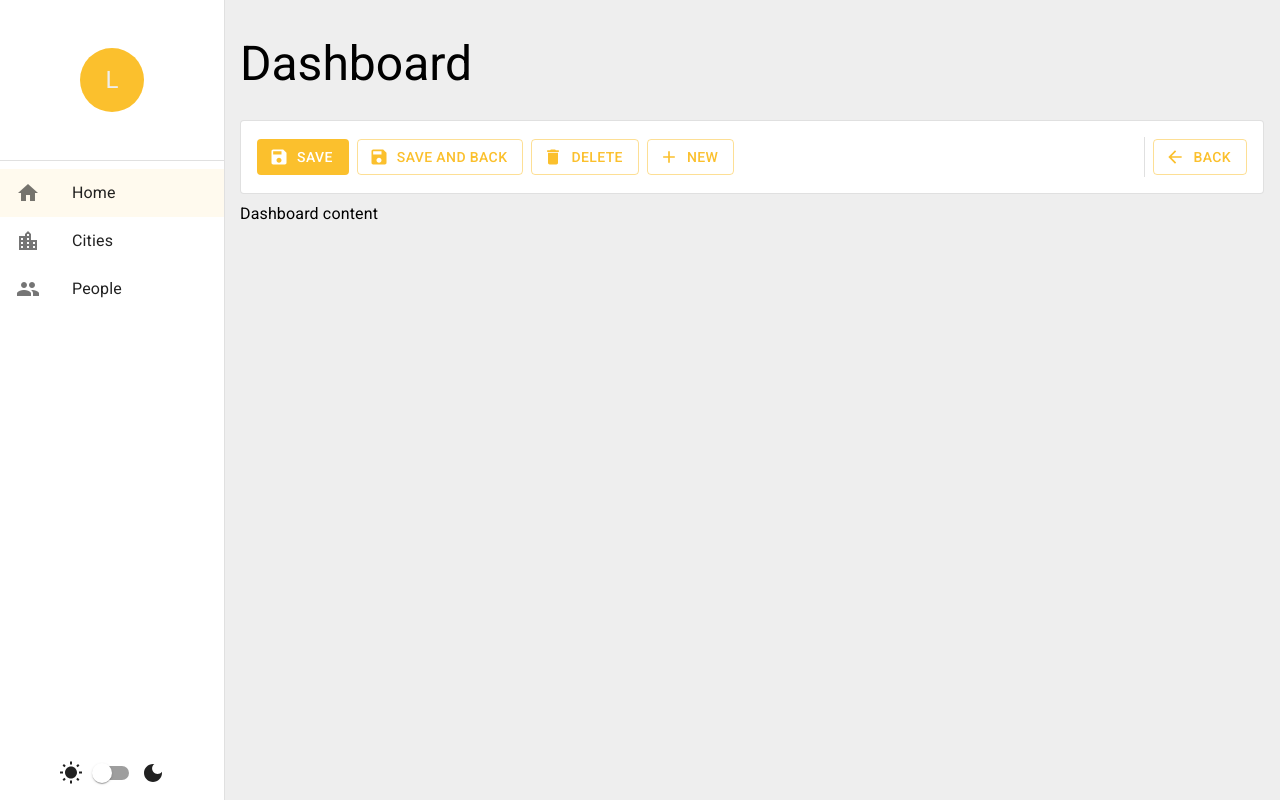
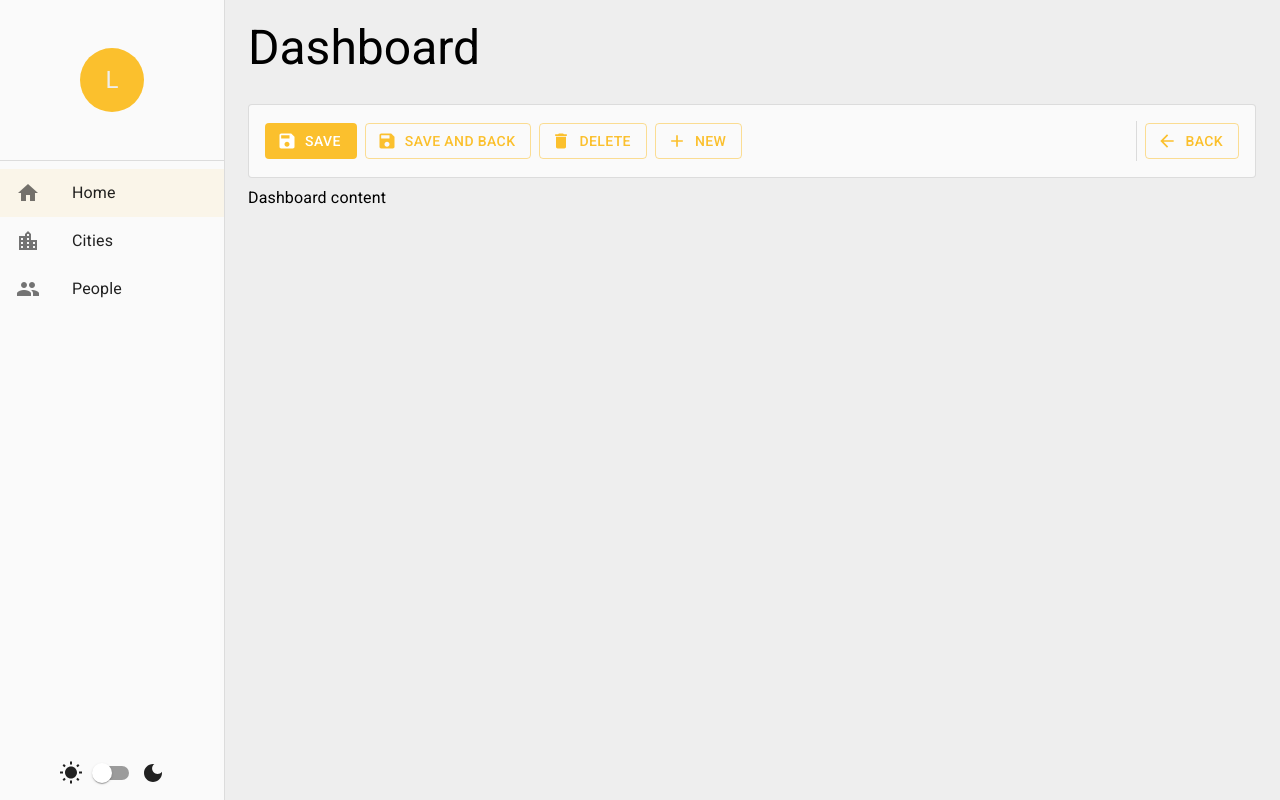
Before and after one commit to lorenzocesconetto/ts-material-ui, a React (Create React App) app: page / in a window 1280 px wide. Built offline with nearby package versions, Linux system fonts and the light colour scheme.

Commit message:
bugfix: scroll + light theme paper color

```diff
--- a/src/components/Sidebar.tsx
+++ b/src/components/Sidebar.tsx
@@ -73,7 +73,11 @@ const Sidebar = ({ children }: ISidebarProps) => {
           <ThemeToggle />
         </Box>
       </Drawer>
-      <Box p={2} marginLeft={isScreenXs ? 0 : theme.spacing(28)}>
+      <Box
+        height="100vh"
+        overflow="auto"
+        marginLeft={isScreenXs ? 0 : theme.spacing(28)}
+      >
         {children}
       </Box>
     </>
--- a/src/layouts/Base.tsx
+++ b/src/layouts/Base.tsx
@@ -23,7 +23,7 @@ const Base = ({ children, title, toolbar }: IBaseProps) => {
   const { toggleSidebar } = useSidebarContext();
 
   return (
-    <Box height="100%" display="flex" flexDirection="column" gap={1}>
+    <Box px={3} pt={0} pb={7} display="flex" flexDirection="column" gap={1}>
       {/* Begin: Title */}
       <Box
         display="flex"
@@ -61,9 +61,7 @@ const Base = ({ children, title, toolbar }: IBaseProps) => {
       {/* End: Toolbar */}
 
       {/* Begin: Content */}
-      <Box flex={1} overflow="auto">
-        {children}
-      </Box>
+      <Box>{children}</Box>
       {/* End: Content */}
     </Box>
   );
--- a/src/themes/Light.ts
+++ b/src/themes/Light.ts
@@ -17,7 +17,7 @@ const LightTheme = createTheme({
     },
     background: {
       default: "#eee",
-      paper: "#fff",
+      paper: "#fafafa",
     },
   },
 });
```
